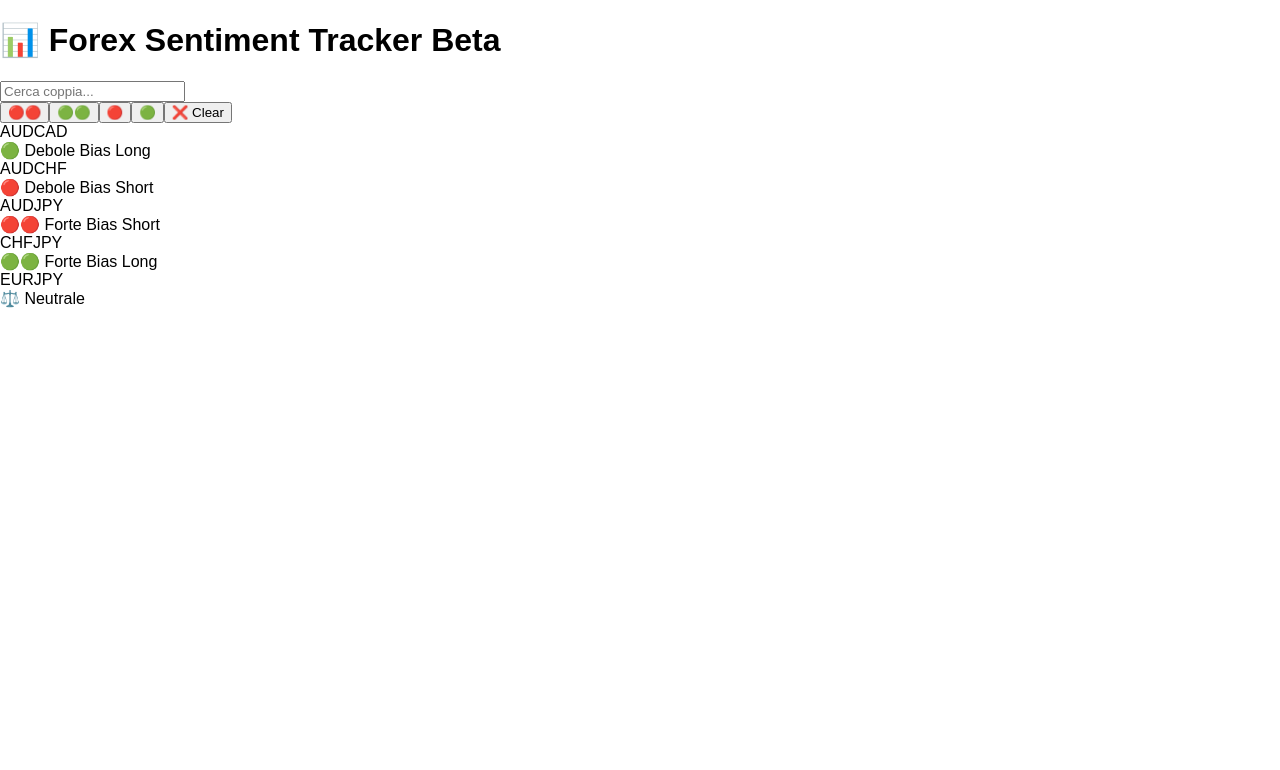
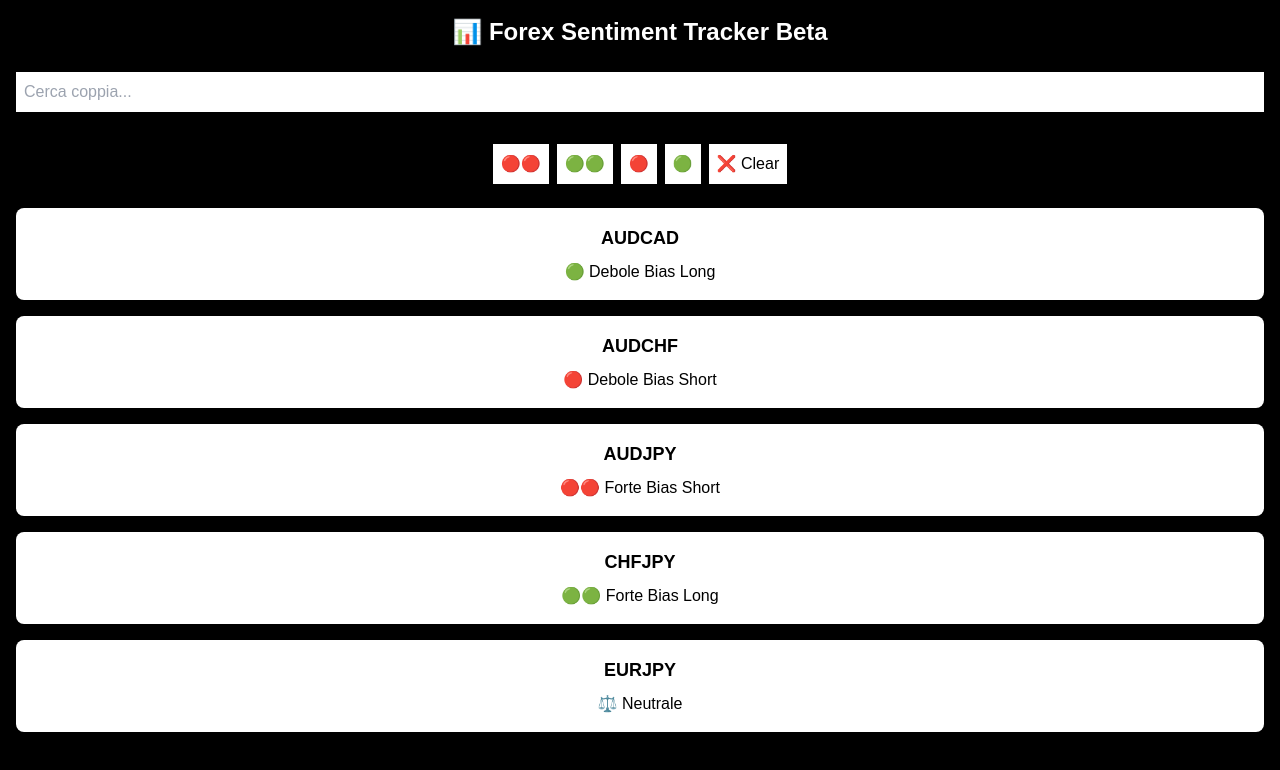
Before and after one commit to mrvib3s/TrackingSentimentForex, a Next.js app: page / in a window 1280 px wide. Shown: the top 770 px of the page. Built offline with nearby package versions, Linux system fonts and the light colour scheme.

Commit message:
Update globals.css

```diff
--- a/app/globals.css
+++ b/app/globals.css
@@ -1,5 +1,9 @@
+@tailwind base;
+@tailwind components;
+@tailwind utilities;
+
 body {
-  margin: 0;
-  padding: 0;
+  background-color: black;
+  color: white;
   font-family: Arial, sans-serif;
 }
```
